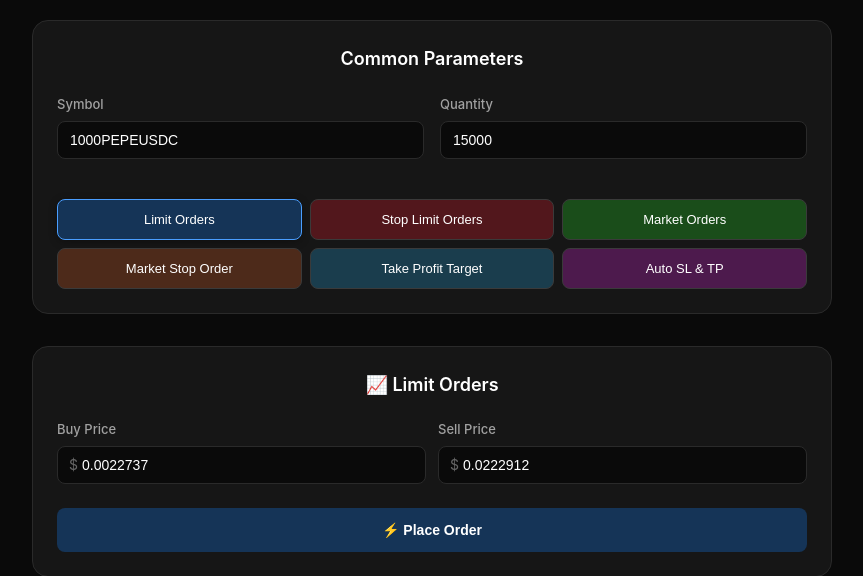
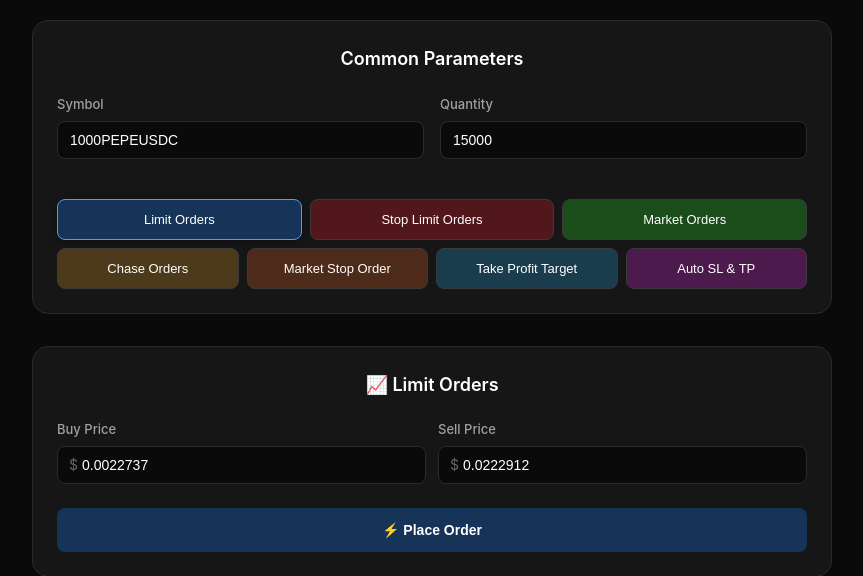
Before and after one commit to GuptaRav1/stop_loss_web, a Flask app: page / in a window 1280 px wide. Shown: the top 576 px of the page, without its empty margins (208-1071 px from the left). Run offline with Flask 3, Linux system fonts and the light colour scheme.

Commit message:
Add chase order functionality with UI integration for better trade positioning

```diff
--- a/app.py
+++ b/app.py
@@ -49,6 +49,20 @@ def round_price(price, precision):
     rounded = (decimal_price * multiplier).quantize(Decimal('1'), rounding=ROUND_DOWN) / multiplier
     return float(rounded)
 
+def get_best_bid_ask(symbol):
+    """Get the best bid and ask prices from order book"""
+    try:
+        order_book = client.depth(symbol=symbol, limit=5)
+        best_bid = float(order_book['bids'][0][0])  # Best bid price
+        best_ask = float(order_book['asks'][0][0])  # Best ask price
+        return best_bid, best_ask
+    except Exception as e:
+        print(f"Error getting order book: {e}")
+        # Fallback to ticker price
+        ticker = client.ticker_price(symbol=symbol)
+        current_price = float(ticker['price'])
+        return current_price, current_price
+
 @app.route('/')
 def index():
     return render_template("index.html")
@@ -86,6 +100,37 @@ def execute_trade():
                 price=sell_price
             )
             return jsonify({'success': True, 'message': f'✅ Limit orders placed. Buy: ${buy_price}, Sell: ${sell_price}'})
+
+        elif data['type'] == 'chase':
+            side = data['side']
+
+            # Get best bid and ask prices
+            best_bid, best_ask = get_best_bid_ask(symbol)
+
+            if side == 'BUY':
+                # For buy orders, use best bid price to get better position in queue
+                chase_price = round_price(best_bid, precision)
+                order_side = 'BUY'
+            else:
+                # For sell orders, use best ask price to get better position in queue
+                chase_price = round_price(best_ask, precision)
+                order_side = 'SELL'
+
+            try:
+                client.new_order(
+                    symbol=symbol,
+                    side=order_side,
+                    type='LIMIT',
+                    timeInForce='GTC',
+                    quantity=quantity,
+                    price=chase_price
+                )
+                return jsonify({
+                    'success': True,
+                    'message': f'✅ Chase {side.lower()} order placed at ${chase_price} (Best {"Bid" if side == "BUY" else "Ask"})'
+                })
+            except Exception as e:
+                return jsonify({'success': False, 'message': f'Chase order failed: {str(e)}'})
 
         elif data['type'] == 'stop':
             stop_price = round_price(data['stop_price'], precision)
--- a/templates/index.html
+++ b/templates/index.html
@@ -53,7 +53,7 @@
 
         .tab-navigation-row2 {
             display: grid;
-            grid-template-columns: repeat(3, 1fr);
+            grid-template-columns: repeat(4, 1fr);
             gap: 8px;
         }
 
@@ -104,6 +104,14 @@
 
         .tab-btn[data-tab="market"]:hover {
             background: #2d6b2d;
+        }
+
+        .tab-btn[data-tab="chase"] {
+            background: #4d3a1a;
+        }
+
+        .tab-btn[data-tab="chase"]:hover {
+            background: #6b5a2a;
         }
 
         .tab-btn[data-tab="market-stop"] {
@@ -414,6 +455,7 @@
             <button class="tab-btn" data-tab="market">Market Orders</button>
         </div>
         <div class="tab-navigation-row2">
+            <button class="tab-btn" data-tab="chase">Chase Orders</button>
             <button class="tab-btn" data-tab="market-stop">Market Stop Order</button>
             <button class="tab-btn" data-tab="take-profit">Take Profit Target</button>
             <button class="tab-btn" data-tab="auto-sl-tp">Auto SL & TP</button>
@@ -478,6 +520,24 @@
                     </div>
                     <div id="market_result" class="result"></div>
                 </form>
+            </div>
+        </div>
+
+        <!-- Chase Orders Tab -->
+        <div class="tab-content" id="chase-tab">
+            <div class="box">
+                <h3>🏃‍♂️ Chase Orders</h3>
+                <div class="chase-info">
+                    Chase orders automatically place limit orders at the current best bid (buy) or ask (sell) price for better positioning in the order book.
+                </div>
+                <div class="form-group">
+                    <label>Chase Order Type</label>
+                    <div class="chase-buttons">
+                        <button type="button" class="button chase-buy" id="chaseBuyBtn">📈 Chase Buy (Best Bid)</button>
+                        <button type="button" class="button chase-sell" id="chaseSellBtn">📉 Chase Sell (Best Ask)</button>
+                    </div>
+                </div>
+                <div id="chase_result" class="result"></div>
             </div>
         </div>
 
@@ -767,6 +827,62 @@
             }
         });
 
+        // Chase Orders - Buy Button
+        document.getElementById('chaseBuyBtn').addEventListener('click', async function (e) {
+            e.preventDefault();
+            const resultDiv = document.getElementById('chase_result');
+            resultDiv.innerHTML = 'Placing Chase Buy Order...';
+            resultDiv.className = 'result show';
+
+            const commonParams = getCommonParams();
+            const data = {
+                type: "chase",
+                ...commonParams,
+                side: "BUY"
+            };
+
+            try {
+                const response = await fetch('/execute_trade', {
+                    method: 'POST',
+                    headers: { 'Content-Type': 'application/json' },
+                    body: JSON.stringify(data)
+                });
+
+                const res = await response.json();
+                showResult('chase_result', res.success ? res.message : '❌ ' + res.message, !res.success);
+            } catch (error) {
+                showResult('chase_result', '❌ Network error: ' + error.message, true);
+            }
+        });
+
+        // Chase Orders - Sell Button
+        document.getElementById('chaseSellBtn').addEventListener('click', async function (e) {
+            e.preventDefault();
+            const resultDiv = document.getElementById('chase_result');
+            resultDiv.innerHTML = 'Placing Chase Sell Order...';
+            resultDiv.className = 'result show';
+
+            const commonParams = getCommonParams();
+            const data = {
+                type: "chase",
+                ...commonParams,
+                side: "SELL"
+            };
+
+            try {
+                const response = await fetch('/execute_trade', {
+                    method: 'POST',
+                    headers: { 'Content-Type': 'application/json' },
+                    body: JSON.stringify(data)
+                });
+
+                const res = await response.json();
+                showResult('chase_result', res.success ? res.message : '❌ ' + res.message, !res.success);
+            } catch (error) {
+                showResult('chase_result', '❌ Network error: ' + error.message, true);
+            }
+        });
+
         // Auto-paste clipboard content on click for price inputs
         function addClipboardPaste(elementId) {
             document.getElementById(elementId).addEventListener('click', async function () {
```
Also changed, not shown: other parts of templates/index.html (+34 -1 lines).
